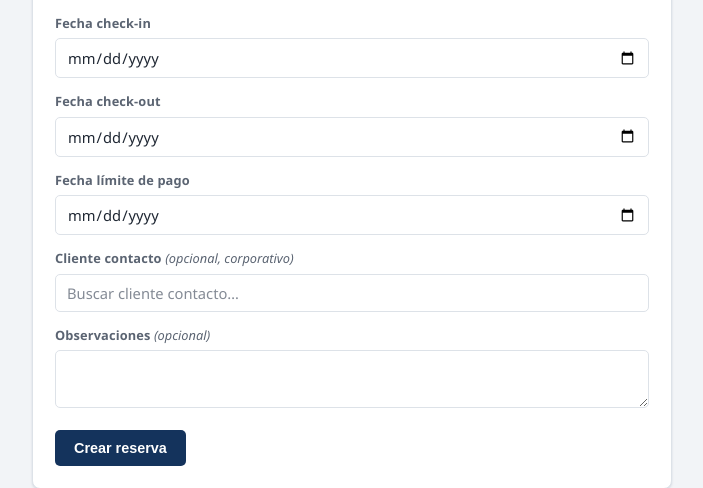
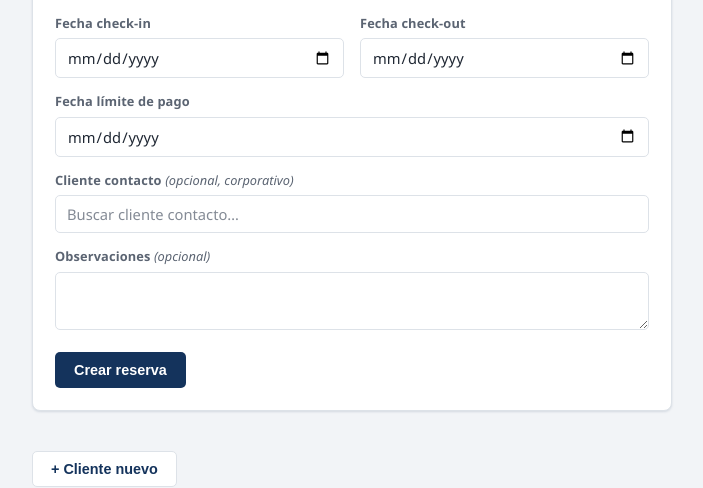
Before and after one commit to Piero134/base-de-datos-1, a Python web app: template mvp_app/app/reservas/templates/reservas/nuevo.html in a window 1280 px wide. Shown: the part 525-1013 px from the top of the page, without its empty margins (57-760 px from the left). Run offline with Jinja, Linux system fonts and the light colour scheme; the template is opened without the code that fills it, so the values that code supplies are empty.

Commit message:
style(reservas): pair check-in/check-out dates in nueva reserva
Ultimo ajuste del mismo componente .form-row: el rango de fechas de
la reserva es el par mas obvio de todo el formulario y estaba
apilado verticalmente igual que el resto de campos. Se pone en la
misma fila -- patron esperado en cualquier UI de reservas. Verificado
que la sincronizacion JS de min/max entre checkin y checkout (evita
elegir un checkout invalido) sigue funcionando igual.

```diff
--- a/mvp_app/app/reservas/templates/reservas/nuevo.html
+++ b/mvp_app/app/reservas/templates/reservas/nuevo.html
@@ -39,11 +39,16 @@
     {% endfor %}
   </select>
 
-  <label for="reserva_fecha_checkin">Fecha check-in</label>
-  <input type="date" name="fecha_checkin" id="reserva_fecha_checkin" required value="{{ seleccion_reserva.fecha_checkin if seleccion_reserva else '' }}">
-
-  <label for="reserva_fecha_checkout">Fecha check-out</label>
-  <input type="date" name="fecha_checkout" id="reserva_fecha_checkout" required value="{{ seleccion_reserva.fecha_checkout if seleccion_reserva else '' }}">
+  <div class="form-row">
+    <div>
+      <label for="reserva_fecha_checkin">Fecha check-in</label>
+      <input type="date" name="fecha_checkin" id="reserva_fecha_checkin" required value="{{ seleccion_reserva.fecha_checkin if seleccion_reserva else '' }}">
+    </div>
+    <div>
+      <label for="reserva_fecha_checkout">Fecha check-out</label>
+      <input type="date" name="fecha_checkout" id="reserva_fecha_checkout" required value="{{ seleccion_reserva.fecha_checkout if seleccion_reserva else '' }}">
+    </div>
+  </div>
 
   <label for="reserva_fecha_limite_pago">Fecha límite de pago</label>
   <input type="date" name="fecha_limite_pago" id="reserva_fecha_limite_pago" required value="{{ seleccion_reserva.fecha_limite_pago if seleccion_reserva else '' }}">
```
